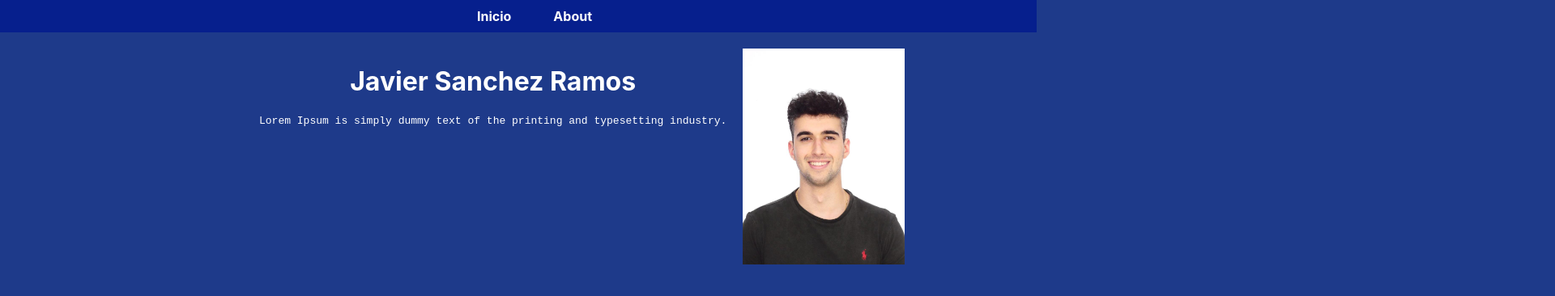
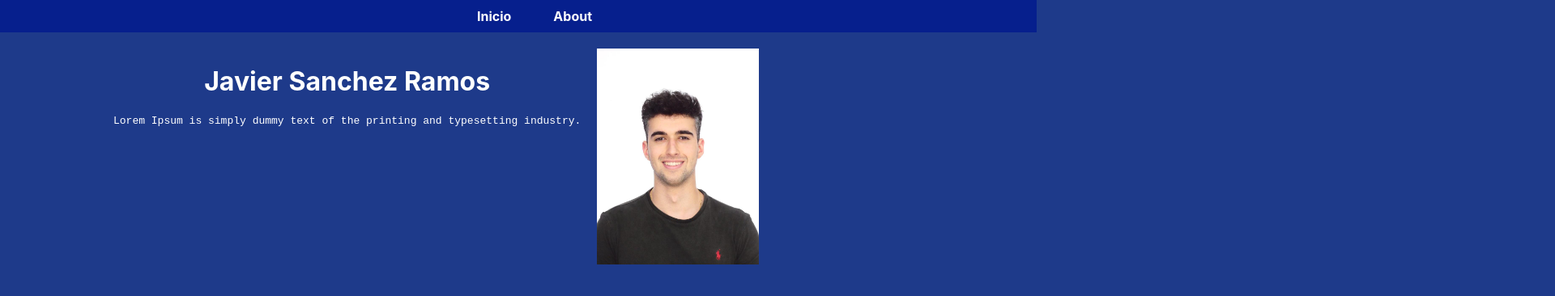
Before and after one commit to JaviDAM16/web_ento, a React (Create React App) app: page /about in a window 1280 px wide. Shown: the top 366 px of the page at 81% size, 1920 px wide, since content can reach past the window. Built offline with nearby package versions, Linux system fonts and the light colour scheme.

Commit message:
feina 25-04-2025

```diff
--- a/src/about/About.css
+++ b/src/about/About.css
@@ -9,7 +9,9 @@ body {
   padding: 20px; /* Espaciado interno */
   width: 200%; /* Puedes ajustar el ancho del contenedor */
   color: white; /* Establece el color de texto blanco */
-  margin-left: 300px;
+  max-width: 1000px;
+  margin-left: auto;
+  margin-right: auto;
 }
 
 .text-container {
```
